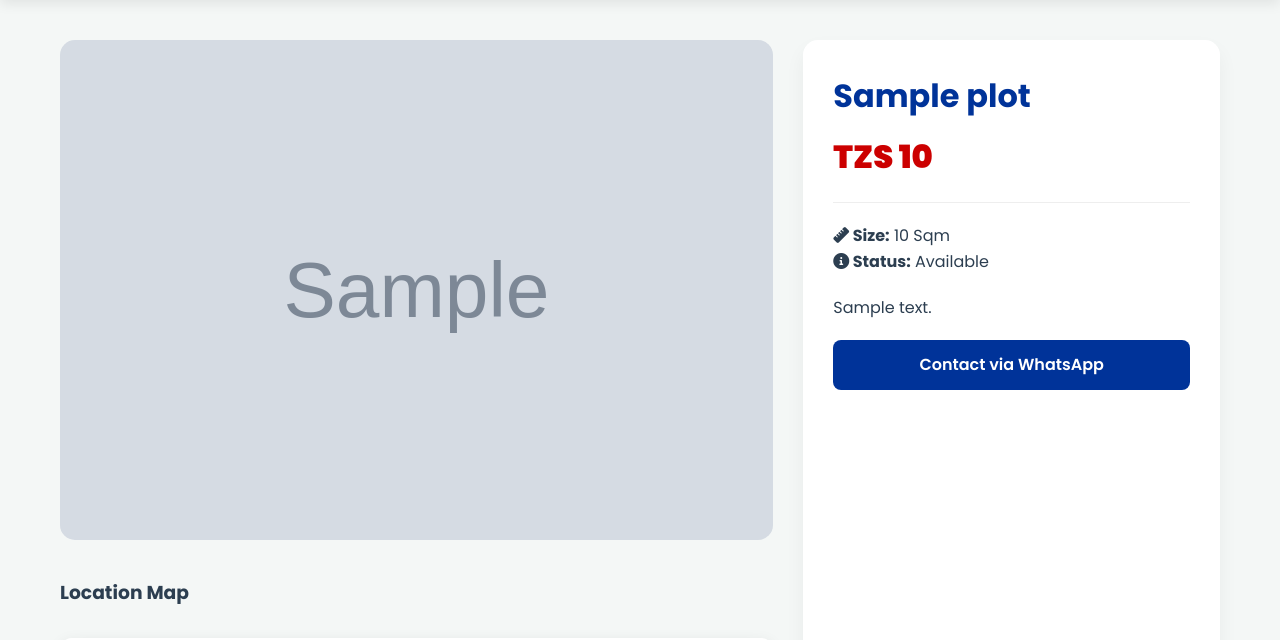
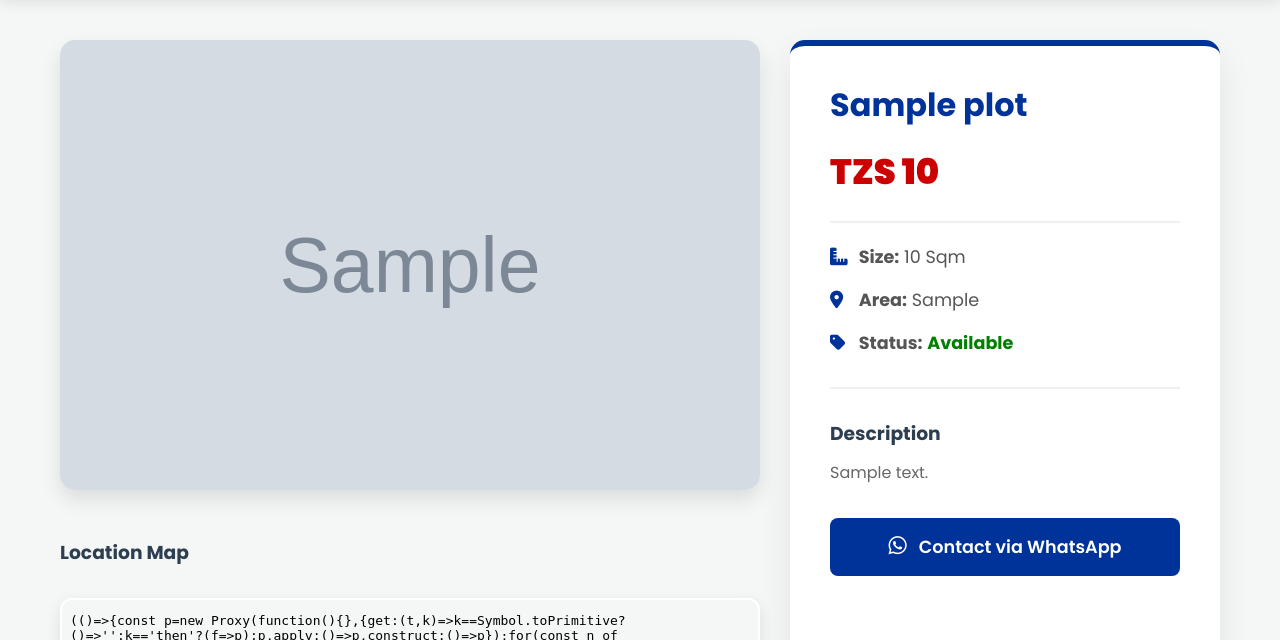
Before and after one commit to ngamilagaboniface-beep/tanzania_plots, a Flask app: template templates/property_details.html in a window 1280 px wide. Shown: the part 70-710 px from the top of the page. Run offline with Flask 3, Linux system fonts and the light colour scheme; the template is opened without the code that fills it: values that come from a table or form of the project are taken from there, others are empty; tables that the repository leaves empty hold one stand-in row (values such as "Sample post"); grey boxes marked "Sample" are stand-in pictures; some libraries are stand-ins or nearby versions; grey boxes are pictures that could not be loaded.

Commit message:
Enhance property details layout and styling
Updated layout and styling for property details page, including improved image handling and enhanced design elements.

```diff
--- a/templates/property_details.html
+++ b/templates/property_details.html
@@ -1,29 +1,47 @@
 {% extends "base.html" %}
 {% block content %}
-<div class="container" style="margin-top:40px;">
+<div class="container" style="margin-top:40px; margin-bottom: 60px;">
     <div style="display:flex; flex-wrap:wrap; gap:30px;">
+
         <div style="flex:2; min-width:300px;">
-            {% if plot.images %}
-                <img src="{{ url_for('static', filename='uploads/' + plot.images[0].filename) }}" style="width:100%; border-radius:15px; height:500px; object-fit:cover;">
+            {% if plot.images and plot.images|length > 0 %}
+                <img src="{{ url_for('static', filename='uploads/' + plot.images[0].filename) }}" style="width:100%; border-radius:15px; height:450px; object-fit:cover; box-shadow: 0 10px 20px rgba(0,0,0,0.1);">
+            {% else %}
+                <div style="width:100%; height:450px; background:#f0f0f0; display:flex; align-items:center; justify-content:center; border-radius:15px; color: #999; font-weight: bold; font-size: 1.5rem; box-shadow: 0 10px 20px rgba(0,0,0,0.1);">
+                    <i class="fa fa-image" style="margin-right: 10px;"></i> No Image Uploaded
+                </div>
             {% endif %}
 
-            <h3 style="margin-top:30px;">Location Map</h3>
+            <h3 style="margin-top:40px; color: var(--dark);">Location Map</h3>
             <div class="map-container">
                 <iframe width="100%" height="100%" frameborder="0" style="border:0"
-                    src="https://www.google.com/maps?q={{ plot.location|urlencode }}&output=embed" allowfullscreen>
+                    src="https://maps.google.com/maps?q={{ plot.location|urlencode }}&t=&z=13&ie=UTF8&iwloc=&output=embed" allowfullscreen>
                 </iframe>
             </div>
         </div>
 
-        <div style="flex:1; min-width:300px; background:white; padding:30px; border-radius:15px; box-shadow:0 10px 20px rgba(0,0,0,0.05);">
-            <h1 style="color:var(--primary-blue)">{{ plot.title }}</h1>
-            <div class="price" style="font-size:2rem;">TZS {{ "{:,.0f}".format(plot.price) }}</div>
-            <hr style="margin:20px 0; border:0; border-top:1px solid #eee;">
-            <p><strong><i class="fa fa-ruler"></i> Size:</strong> {{ plot.sqm_size }} Sqm</p>
-            <p><strong><i class="fa fa-info-circle"></i> Status:</strong> {{ plot.status }}</p>
-            <p style="margin-top:20px;">{{ plot.description }}</p>
+        <div style="flex:1; min-width:320px; background:white; padding:40px; border-radius:15px; box-shadow:0 15px 35px rgba(0,0,0,0.08); border-top: 6px solid var(--primary-blue);">
+            <h1 style="color:var(--primary-blue); font-size: 2rem; line-height: 1.2;">{{ plot.title }}</h1>
+            <div class="price" style="font-size:2.2rem; margin: 20px 0;">TZS {{ "{:,.0f}".format(plot.price) }}</div>
 
-            <a href="https://wa.me/255658200422" class="btn btn-blue" style="width:100%; margin-top:20px;">Contact via WhatsApp</a>
+            <hr style="margin:20px 0; border:0; border-top:2px solid #f0f0f0;">
+
+            <div style="font-size: 1.1rem; color: #555; margin-bottom: 20px;">
+                <p style="margin-bottom: 15px;"><strong><i class="fa fa-ruler-combined" style="color: var(--primary-blue); width: 25px;"></i> Size:</strong> {{ plot.sqm_size }} Sqm</p>
+                <p style="margin-bottom: 15px;"><strong><i class="fa fa-map-marker-alt" style="color: var(--primary-blue); width: 25px;"></i> Area:</strong> {{ plot.location }}</p>
+                <p><strong><i class="fa fa-tag" style="color: var(--primary-blue); width: 25px;"></i> Status:</strong>
+                    <span style="color: {% if plot.status == 'Available' %}green{% else %}var(--primary-red){% endif %}; font-weight: bold;">{{ plot.status }}</span>
+                </p>
+            </div>
+
+            <hr style="margin:30px 0; border:0; border-top:2px solid #f0f0f0;">
+
+            <h3 style="margin-bottom: 10px; color: var(--dark);">Description</h3>
+            <p style="white-space: pre-wrap; color: #666; line-height: 1.8;">{{ plot.description }}</p>
+
+            <a href="https://wa.me/255658200422?text=Hello,%20I%20am%20interested%20in%20property:%20{{ plot.title|urlencode }}" target="_blank" class="btn btn-blue" style="width:100%; margin-top:30px; font-size: 1.1rem; padding: 15px;">
+                <i class="fa-brands fa-whatsapp" style="font-size: 1.3rem; margin-right: 8px;"></i> Contact via WhatsApp
+            </a>
         </div>
     </div>
 </div>
```
